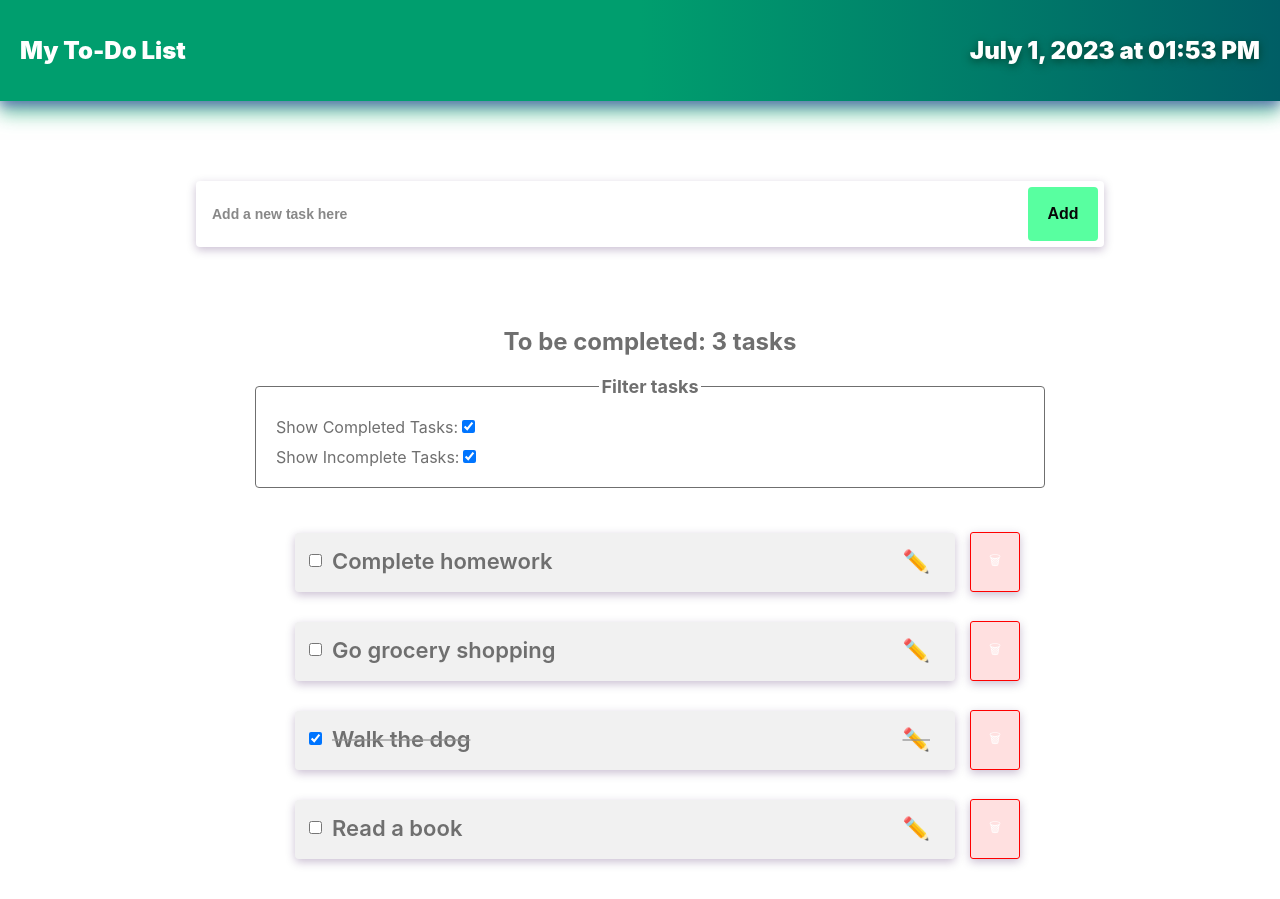
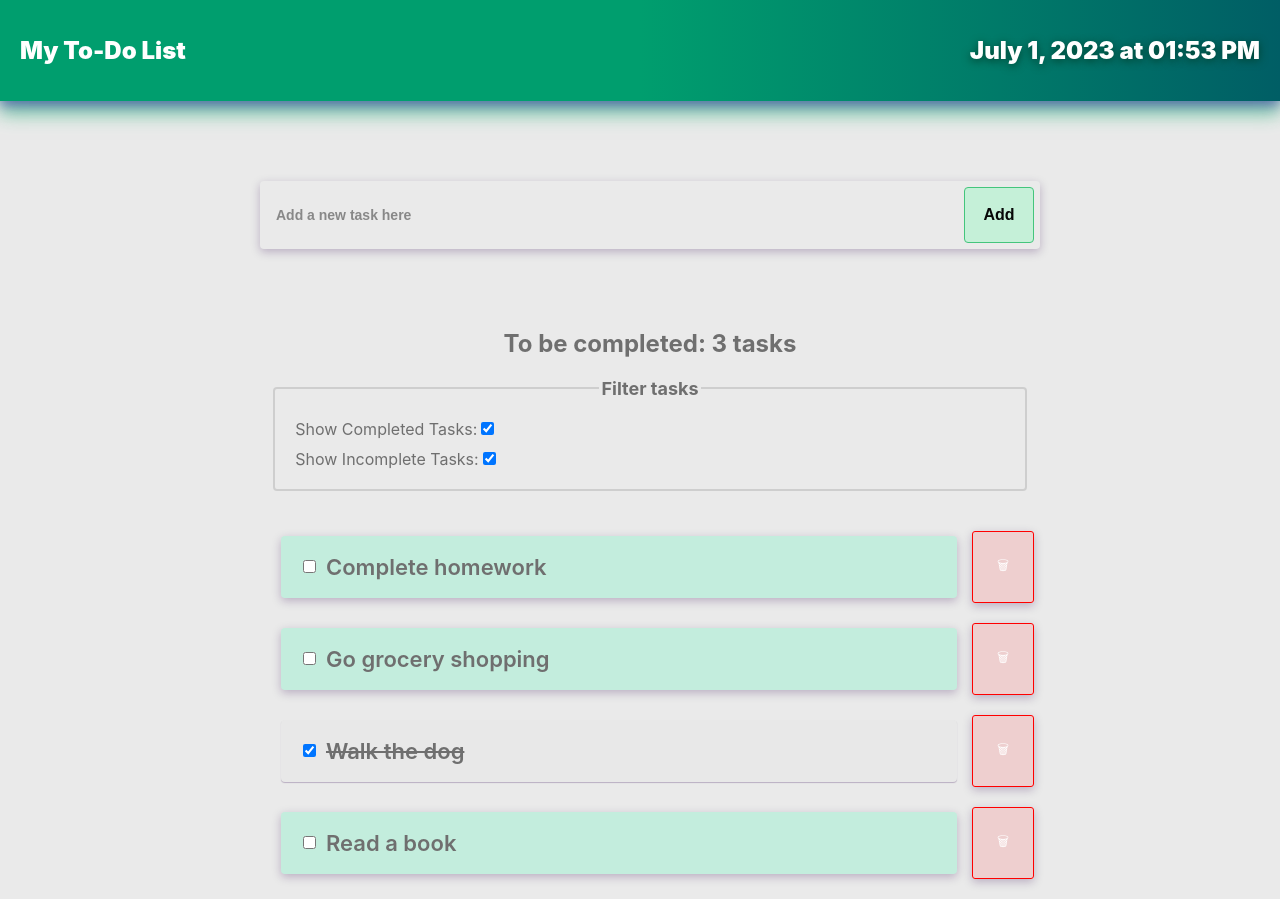
Before and after one commit to madgrv/todo-app, a React (Create React App) app: page / in a window 1280 px wide. Built offline with nearby package versions, Linux system fonts and the light colour scheme.

Commit message:
Updated style and Removed edit placeholder

```diff
--- a/src/components/TodoItem.js
+++ b/src/components/TodoItem.js
@@ -24,7 +24,7 @@ const TodoItem = ({ task, deleteTask, markAsCompleted }) => {
                     onChange={handleComplete}
                 />
                 <span className={styles.task}>{task.title}</span>
-                <span className={styles.editButton}>✏️</span>
+                {/* <span className={styles.editButton}>✏️</span> */}
             </div>
             <div>
                 <button onClick={handleDelete} className={styles.delButton}>🗑</button>
--- a/src/styles/app.module.css
+++ b/src/styles/app.module.css
@@ -1,4 +1,7 @@
 /* app.module.css */
+body {
+  background-color: rgba(128, 128, 128, 0.161);
+}
 
 .container {
   /* background-color: rgba(0, 0, 0, 0.136); */
--- a/src/styles/input.module.css
+++ b/src/styles/input.module.css
@@ -10,7 +10,7 @@
     font-size: 19px;
     color: #282828;
     width: 100%;
-    max-width: 70vw;
+    max-width: 60vw;
     margin-top: 50px;
     margin-bottom: 60px;
     box-shadow: 0px 3px 10px rgba(46, 0, 79, 0.254);
@@ -33,11 +33,11 @@
   }
 
   .input button {
-    background-color: #58ffa0;
+    background-color: #58ffa041;
     color: #070707;
     font-weight: 800;
     font-size: 16px;
-    border: none;
+    border: 1px solid #44c57c;
     padding: 18px;
     border-radius: 4px;
     cursor: pointer;
--- a/src/styles/taskFilter.module.css
+++ b/src/styles/taskFilter.module.css
@@ -4,11 +4,11 @@
 }
 
 .fieldset {
-    border: solid 1px #6f6f6f;
+    border: solid 2px #6f6f6f3b;
     padding: 10px;
     margin-bottom: 20px;
     border-radius: 4px;
-    min-width: 60vw;
+    min-width: 57vw;
     margin-bottom: 30px;
   }
 
--- a/src/styles/todo-item.module.css
+++ b/src/styles/todo-item.module.css
@@ -8,11 +8,11 @@
   display: flex;
   align-items: center;
   justify-content: center;
-  background-color: #7b7b7b1a;
+  background-color: #23faa831;
   color: #6f6f6f;
   font-weight: 600;
   font-size: 22px;
-  padding: 10px 10px 13px 10px;
+  padding: 18px;
   border-radius: 4px;
   box-shadow: 0px 3px 10px rgba(46, 0, 79, 0.254);
   margin: 15px;
@@ -23,7 +23,9 @@
 
 .cardCompleted {
   text-decoration: line-through;
-  color: #929292a3;
+  color: #6f6f6f;
+  background-color: #d1d1d11a;
+  box-shadow: 0px 1px 1px rgba(46, 0, 79, 0.254);
 }
 
 .task {
@@ -54,7 +56,7 @@
   cursor: pointer;
   min-width: 30px;
   box-shadow: 0px 3px 10px rgba(46, 0, 79, 0.254);
-  padding: 18px;
+  padding: 24px;
 }
 
 .completed {
```
Also changed, not shown: 2 other files (tests, documents, lock files or other folders).
